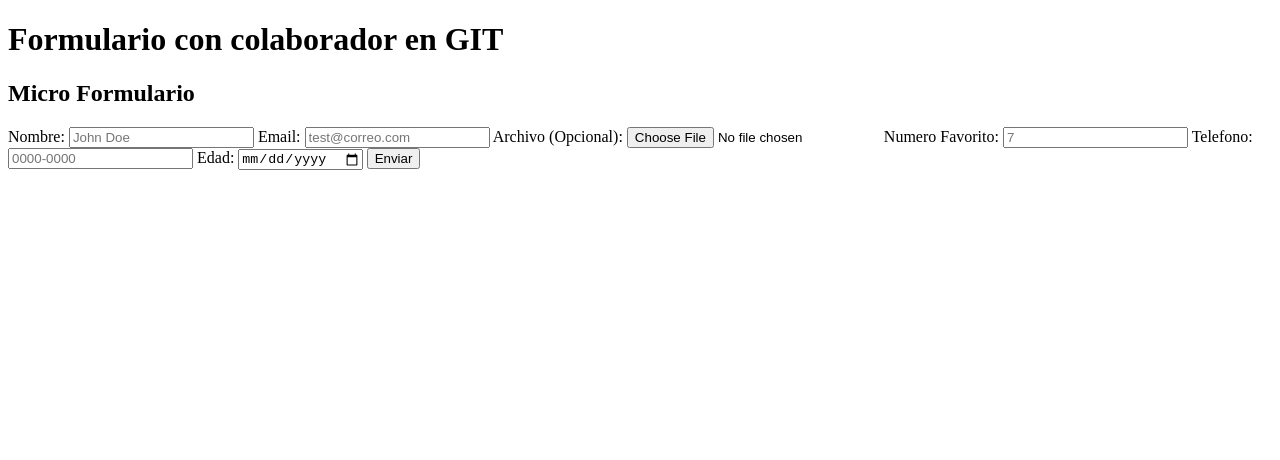
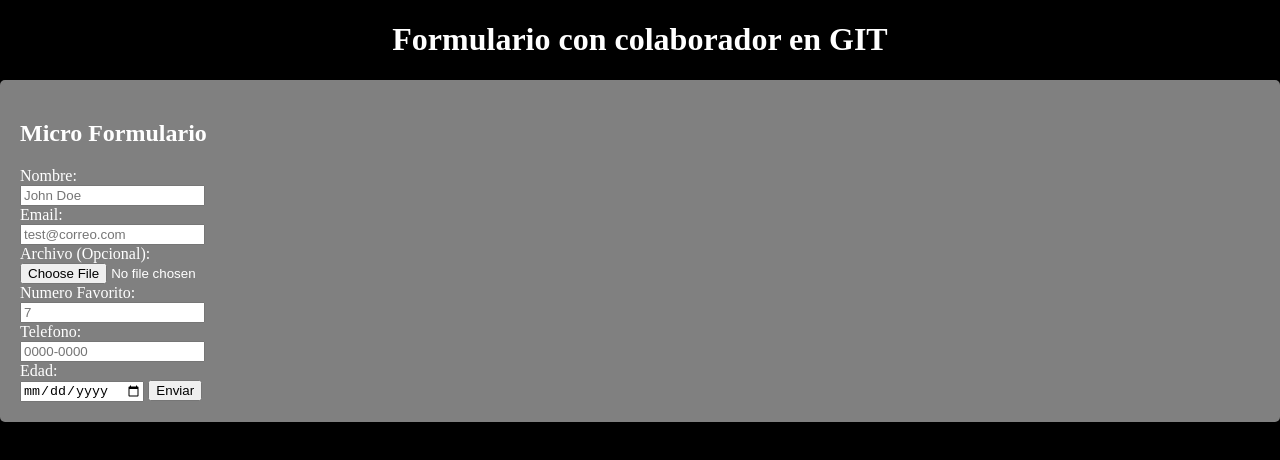
Before and after one commit to ErickAmoretti/ejercicio_git, a plain HTML site: page index.html in a window 1280 px wide. Drawn offline with Linux system fonts and the light colour scheme.

Commit message:
fix: arreglo del css minimalista

```diff
--- a/css/styles.css
+++ b/css/styles.css
@@ -7,10 +7,16 @@ body {
 
 label{
     color: white;
+    display: block;
 }
 
 .formulario{
     background-color: gray;
     padding: 20px;
     border-radius: 5px;
+    display: block;
 }
+
+h1 {
+    text-align: center;
+}
--- a/index.html
+++ b/index.html
@@ -4,6 +4,7 @@
     <meta charset="UTF-8">
     <meta name="viewport" content="width=device-width, initial-scale=1.0">
     <title>Ejercicio GIT</title>
+    <link rel="stylesheet" href="css/styles.css">
 </head>
 <body>
     <h1>Formulario con colaborador en GIT</h1>
```
